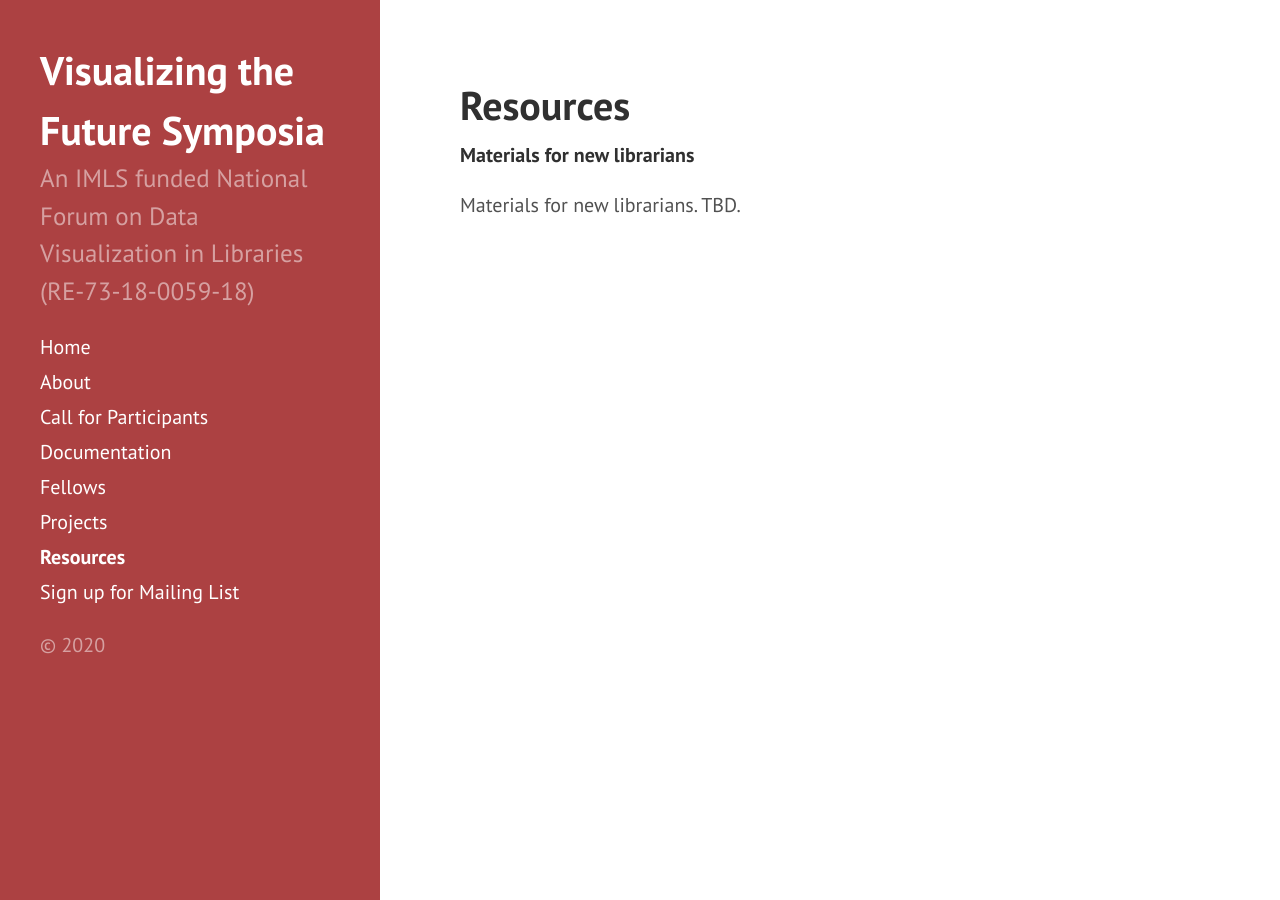
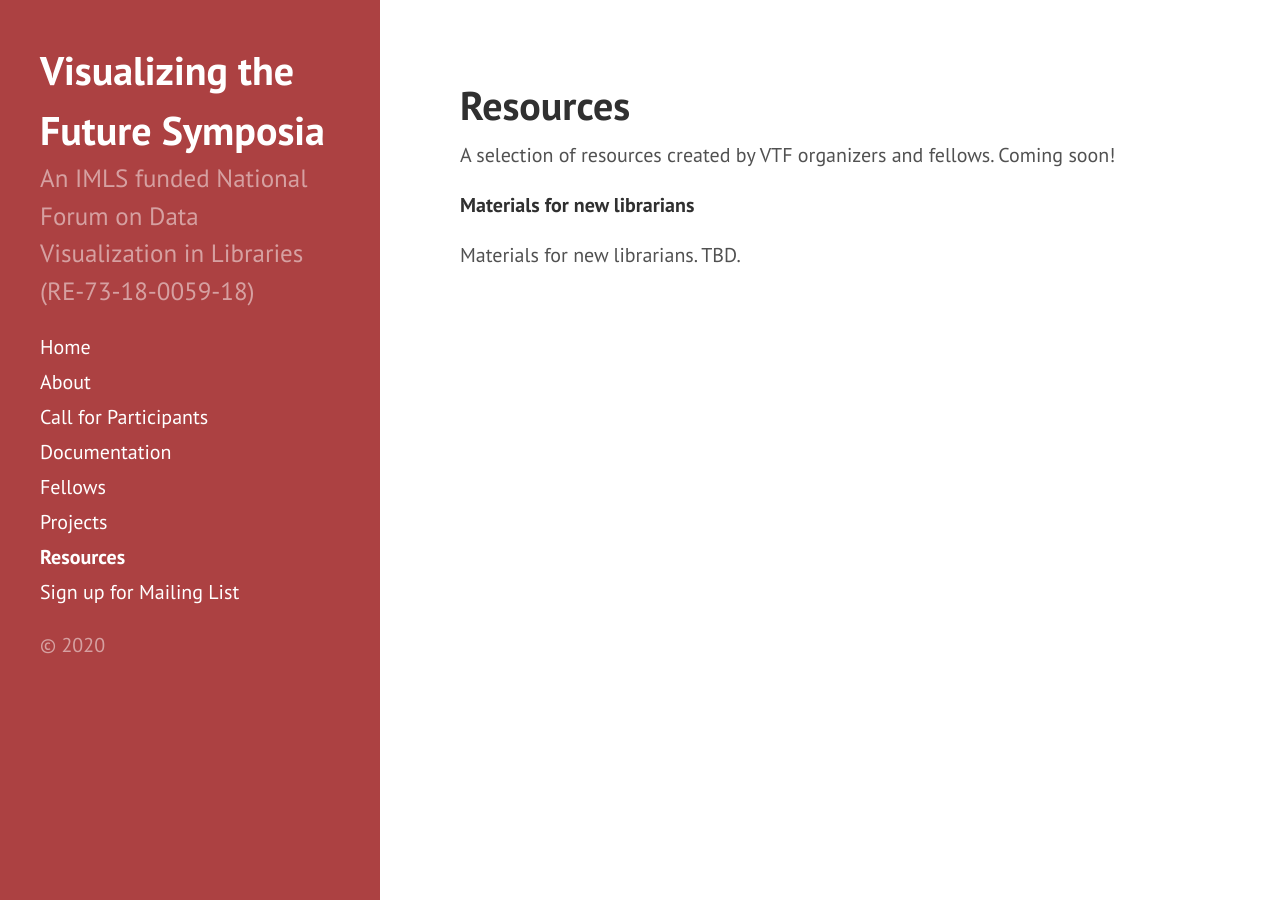
Before and after one commit to visualizingthefuture/visualizingthefuture.github.io, a Jekyll site: the page built from resources.md, in a window 1280 px wide. Built offline with Jekyll 4.4.1, drawn with Linux system fonts in a browser that asks for light colours.

Commit message:
Update resources.md

```diff
--- a/resources.md
+++ b/resources.md
@@ -2,6 +2,7 @@
 layout: page
 title: Resources
 ---
+A selection of resources created by VTF organizers and fellows. Coming soon!
 
 {% for resource in site.resources %}
 **{{ resource.title }}**
```
